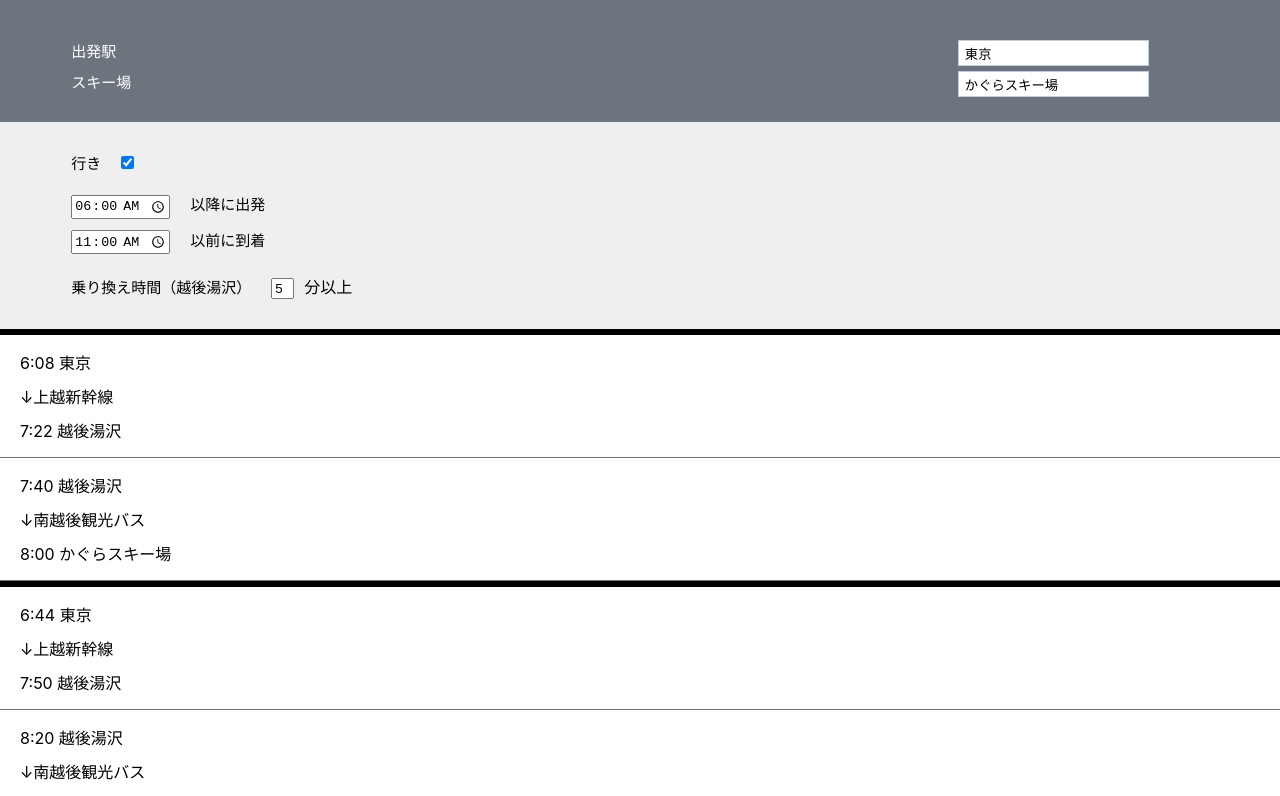
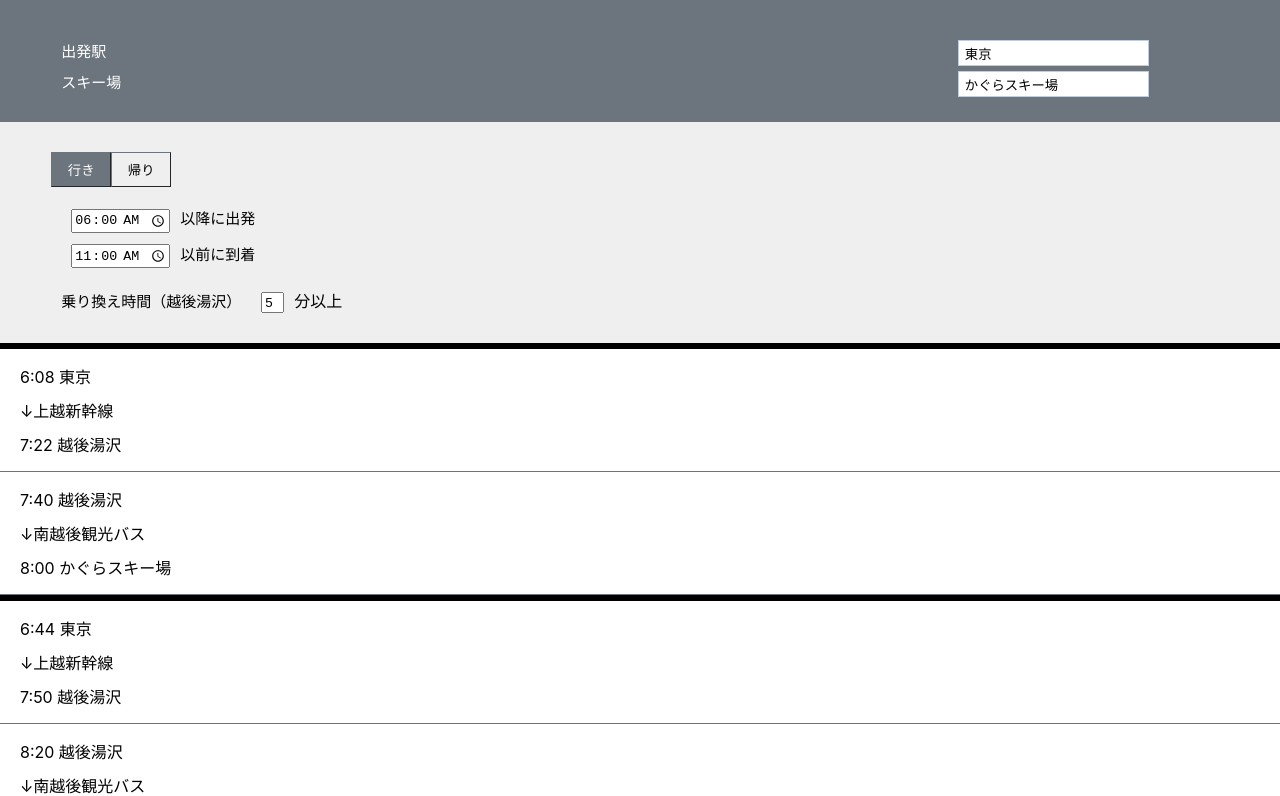
Before and after one commit to knogu/way2ski, a React (Create React App) app: page / in a window 1280 px wide. Shown: the top 796 px of the page. Built offline with nearby package versions, Linux system fonts and the light colour scheme; the HTML template or start-up script is replaced by a standard one.

Commit message:
Switch isToSki by a new button

```diff
--- a/src/App.css
+++ b/src/App.css
@@ -35,7 +35,7 @@
 
 .query-key {
   font-size: 15px;
-  margin: 10px;
+  margin: 10px 10px 10px 0px;
 }
 
 .leg {
@@ -66,3 +66,16 @@ input {
   padding: 10px 4% 10px 4%;
   border-bottom: 3px solid black;
 }
+
+.detailed-query button {
+  border-radius: 0;
+  border-width: 1px;
+  border-color: #6C757D;
+  height: 35px;
+  width: 60px;
+}
+
+.active {
+  background-color: #6C757D;
+  color: white;
+}
--- a/src/App.tsx
+++ b/src/App.tsx
@@ -5,13 +5,14 @@ import { QueryCmp } from './components/Query';
 import { ChangeEvent, useState } from 'react';
 import { PlaceDateQuery } from './components/PlaceDateQuery';
 
-const OneWay = (isChecked: boolean, handleCheckboxChange: (event: React.ChangeEvent<HTMLInputElement>) => void, useTripCandidateRes: useTripCandidatesRes) => {
+const OneWay = (isChecked: boolean, handleClickToSki: ()=>void, handleClickHome: ()=>void, useTripCandidateRes: useTripCandidatesRes) => {
   return (
     <>
       <div className="detailed-query">
           <div className='query-group'>
-            <p>
-              <label className='query-key' htmlFor='is-to-ski'>行き</label><input id="is-to-ski" type="checkbox" checked={isChecked} onChange={handleCheckboxChange} />
+            <p className='query-key'>
+              <button className={isChecked ? "active" : "inactive"} onClick={handleClickToSki}>行き</button>
+              <button className={isChecked ? "inactive" : "active"} onClick={handleClickHome}>帰り</button>
             </p>
           </div>
           <QueryCmp query={useTripCandidateRes.query} setQuery={useTripCandidateRes.setQuery}/>
@@ -25,9 +26,14 @@ const OneWay = (isChecked: boolean, handleCheckboxChange: (event: React.ChangeEv
 }
 
 function App() {
-  const [isChecked, setIsChecked] = useState<boolean>(true);
-  const handleCheckboxChange = (event: ChangeEvent<HTMLInputElement>) => {
-    setIsChecked(event.target.checked);
+  const [isToSki, setIsToSki] = useState<boolean>(true);
+
+  const handleClickToSki = () => {
+    setIsToSki(true);
+  };
+
+  const handleClickHome = () => {
+    setIsToSki(false);
   };
 
   const initialPlaceDateQuery: PlaceDateQuery = {
@@ -65,7 +71,7 @@ function App() {
       <section className="main-results-and-detailed-query">
       <div className='container'>
 
-      {OneWay(isChecked, handleCheckboxChange, useTripCandidates(placeDateQuery, isChecked))}
+      {OneWay(isToSki, handleClickToSki, handleClickHome, useTripCandidates(placeDateQuery, isToSki))}
       </div>
       </section>
     </>
```
